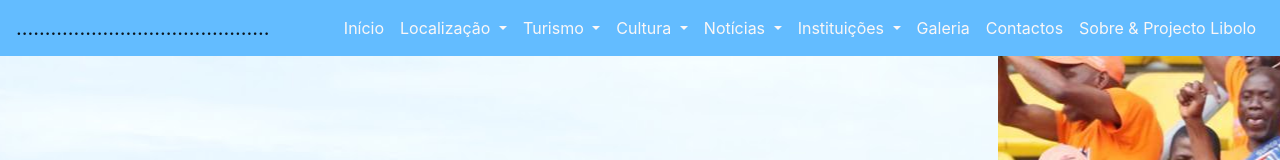
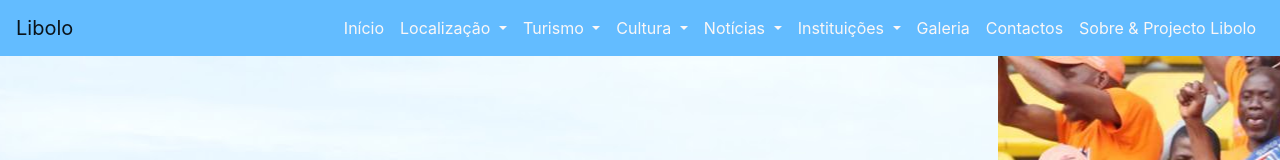
Before and after one commit to PetelsonLuis/curso_git, a plain HTML site: page kaluloPage/index.html in a window 1280 px wide. Shown: the top 160 px of the page. Drawn offline with Linux system fonts and the light colour scheme.

Commit message:
Minha alternacao

```diff
--- a/kaluloPage/index.html
+++ b/kaluloPage/index.html
@@ -10,7 +10,7 @@
 <body>
 
 	<nav class="navbar navbar-expand-lg navbar-light header-color">
-		<a class="navbar-brand" href="#">............................................</a>
+		<a class="navbar-brand" href="#">Libolo</a>
 		<button class="navbar-toggler" type="button" data-toggle="collapse" data-target="#navbarSupportedContent" aria-controls="navbarSupportedContent" aria-expanded="false" aria-label="Toggle navigation">
 			<span class="navbar-toggler-icon"></span>
 		</button>
```
